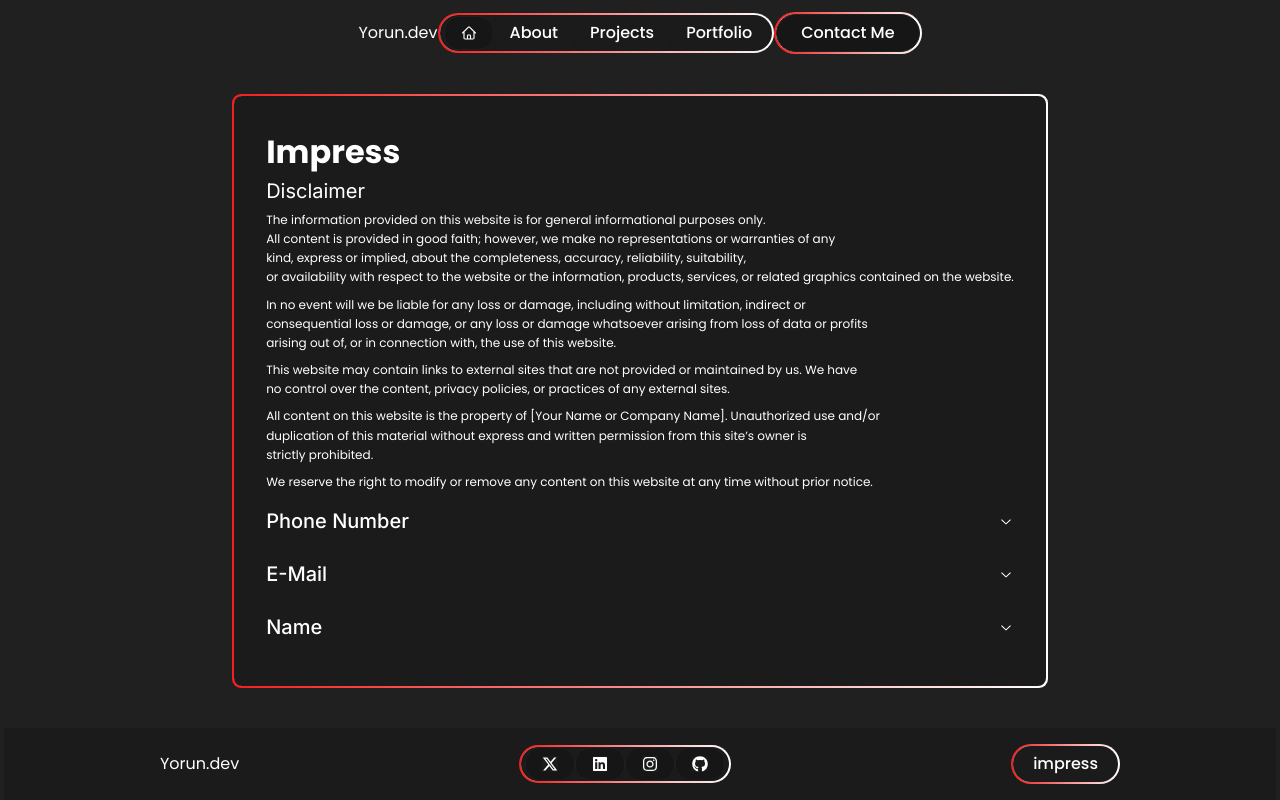
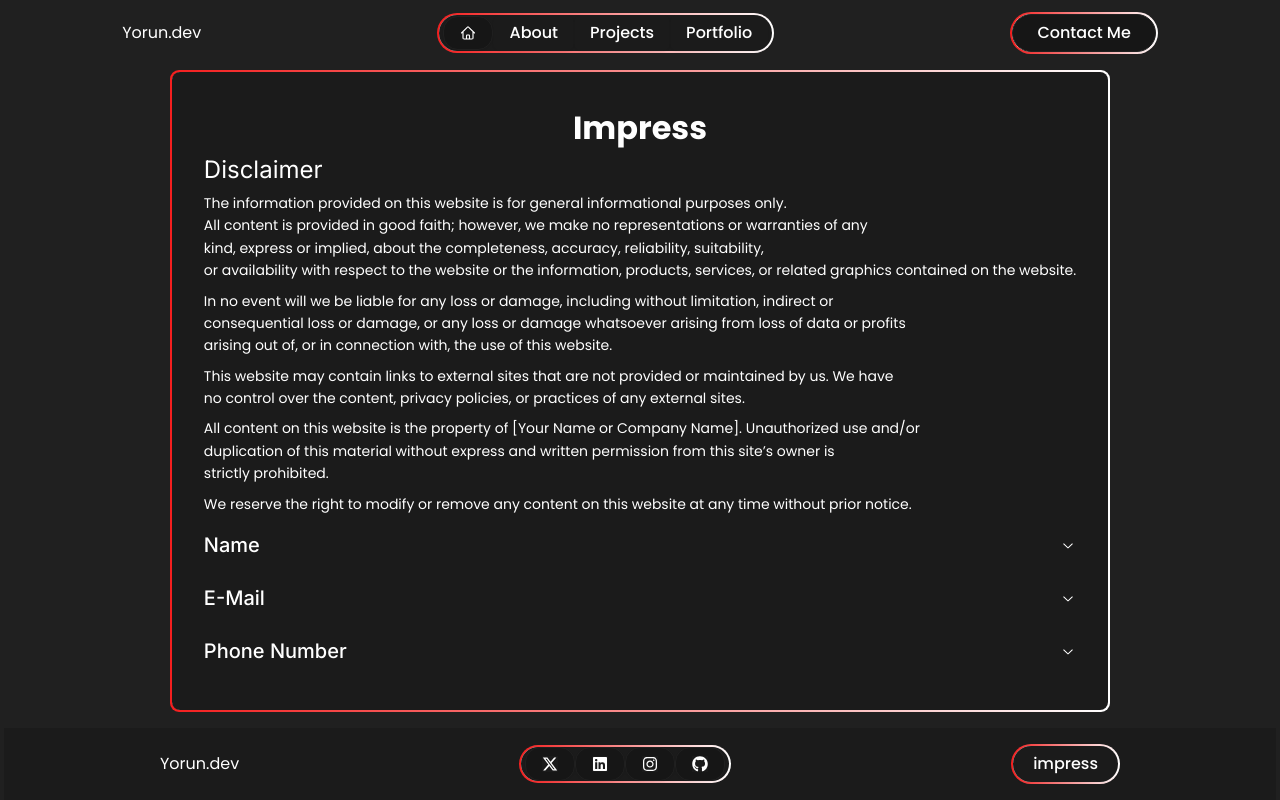
Before and after one commit to BambusTM/YorunFE, a Next.js app: page /impress in a window 1280 px wide. Built offline with nearby package versions, Linux system fonts and the light colour scheme.

Commit message:
fixed impress layout

```diff
--- a/src/app/impress/page.tsx
+++ b/src/app/impress/page.tsx
@@ -4,7 +4,7 @@ import ImpressContent from "@/components/organisms/ImpressContent"
 
 export default function Impress() {
     return (
-        <div className="min-h-screen flex items-center justify-between flex-col px-1">
+        <div className="min-h-screen flex justify-between flex-col px-1">
             <NavBar/>
             <div className="space-y-4 flex justify-around">
                 <ImpressContent/>
--- a/src/components/organisms/ImpressContent.tsx
+++ b/src/components/organisms/ImpressContent.tsx
@@ -12,17 +12,17 @@ import {useToast} from "@/hooks/use-toast";
 
 const contacts = [
     {
-        trigger: "Phone Number",
-        content: "+41 79 380 11 96"
+        trigger: "Name",
+        content: "Björn Arne Rasmus Sieckmann"
     },
     {
         trigger: "E-Mail",
         content: "yorun@yorun.dev"
     },
     {
-        trigger: "Name",
-        content: "Björn Arne Rasmus Sieckmann"
-    }
+        trigger: "Phone Number",
+        content: "+41 79 380 11 96"
+    },
 ]
 
 export default function ImpressContent() {
@@ -31,33 +31,33 @@ export default function ImpressContent() {
     return (
         <GradientBorder borderRadius={9}>
             <div className="mx-auto bg-border rounded-sm p-8 w-full">
-                <h2 className={"font-bold"}>
+                <h2 className={"font-bold text-center"}>
                     Impress
                 </h2>
-                <h4>
+                <h3>
                     Disclaimer
-                </h4>
-                <p className={"text-body2 py-1"}>
+                </h3>
+                <p className={"text-body1 py-1"}>
                     The information provided on this website is for general informational purposes only. <br/>
                     All content is provided in good faith; however, we make no representations or warranties of any <br/>
                     kind, express or implied, about the completeness, accuracy, reliability, suitability, <br/>
                     or availability with respect to the website or the information, products, services, or related graphics contained on the website.
                 </p>
-                <p className={"text-body2 py-1"}>
+                <p className={"text-body1 py-1"}>
                     In no event will we be liable for any loss or damage, including without limitation, indirect or <br/>
                     consequential loss or damage, or any loss or damage whatsoever arising from loss of data or profits <br/>
                     arising out of, or in connection with, the use of this website.
                 </p>
-                <p className={"text-body2 py-1"}>
+                <p className={"text-body1 py-1"}>
                     This website may contain links to external sites that are not provided or maintained by us. We have <br/>
                     no control over the content, privacy policies, or practices of any external sites. <br/>
                 </p>
-                <p className={"text-body2 py-1"}>
+                <p className={"text-body1 py-1"}>
                     All content on this website is the property of [Your Name or Company Name]. Unauthorized use and/or <br/>
                     duplication of this material without express and written permission from this site’s owner is <br/>
                     strictly prohibited.
                 </p>
-                <p className={"text-body2 py-1"}>
+                <p className={"text-body1 py-1"}>
                     We reserve the right to modify or remove any content on this website at any time without prior
                     notice.
                 </p>
@@ -70,7 +70,13 @@ export default function ImpressContent() {
                                 </h4>
                             </AccordionTrigger>
                             <AccordionContent>
+                                <div className={"flex justify-between"}>
+                                    <div>
+                                        <p className={"text-body1"}>
                                             {contact.content}
+                                        </p>
+                                    </div>
+                                    <div>
                                         <Button
                                             className="bg-foreground text-background"
                                             variant={"outline"}
@@ -93,6 +99,8 @@ export default function ImpressContent() {
                                                       d="M15.666 3.888A2.25 2.25 0 0 0 13.5 2.25h-3c-1.03 0-1.9.693-2.166 1.638m7.332 0c.055.194.084.4.084.612v0a.75.75 0 0 1-.75.75H9a.75.75 0 0 1-.75-.75v0c0-.212.03-.418.084-.612m7.332 0c.646.049 1.288.11 1.927.184 1.1.128 1.907 1.077 1.907 2.185V19.5a2.25 2.25 0 0 1-2.25 2.25H6.75A2.25 2.25 0 0 1 4.5 19.5V6.257c0-1.108.806-2.057 1.907-2.185a48.208 48.208 0 0 1 1.927-.184"/>
                                             </svg>
                                         </Button>
+                                    </div>
+                                </div>
                             </AccordionContent>
                         </AccordionItem>
                     ))}
```
Lines whose indentation alone changed are shown as unchanged.
